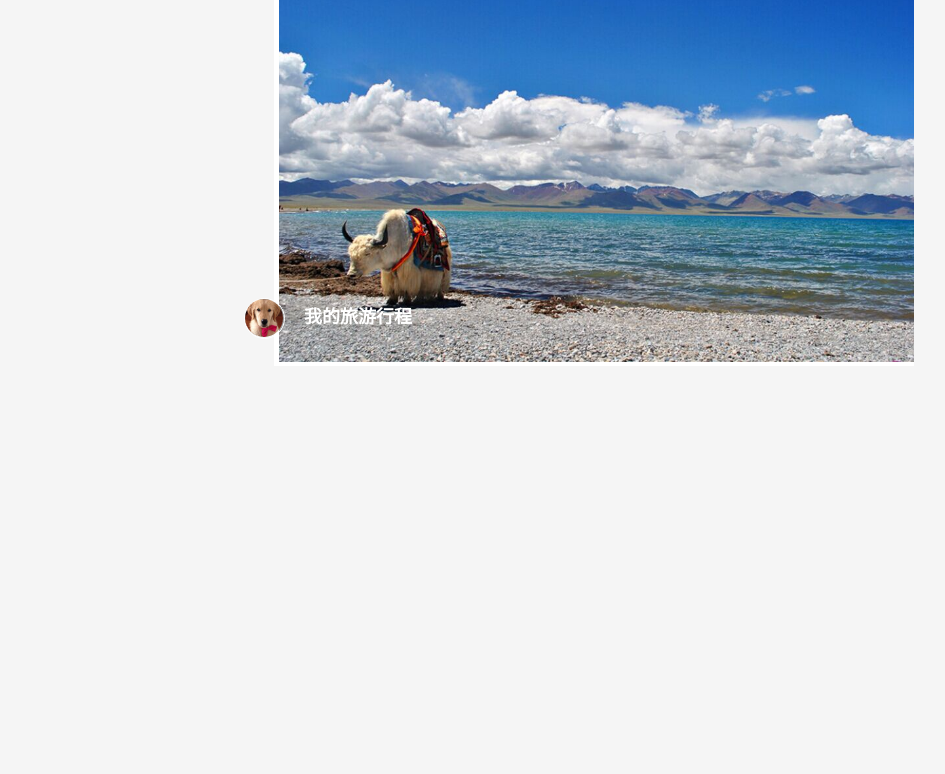
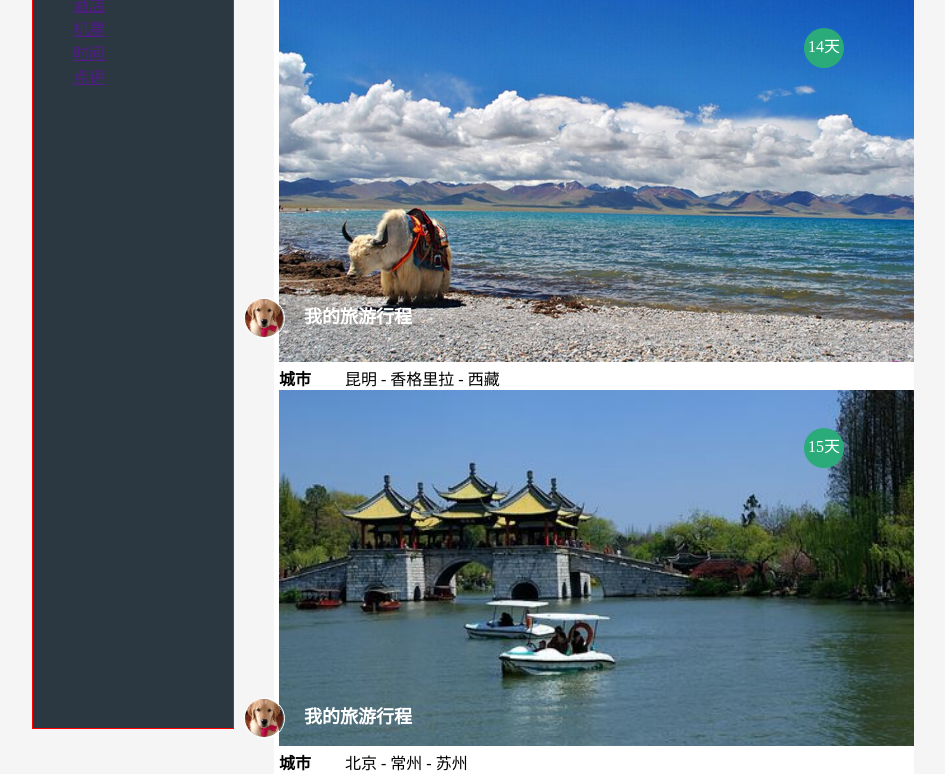
Before and after one commit to chenqibin005/hello, a plain HTML site: page tour/tour.html in a window 1280 px wide. Shown: the part 98-872 px from the top of the page, without its empty margins (46-991 px from the left). Before the commit the page ends 800 px from the top, so only its background shows below. Drawn offline with Linux system fonts and the light colour scheme.

Commit message:
3.30 第三次 陈祺斌

```diff
--- a/tour/tour.html
+++ b/tour/tour.html
@@ -53,6 +53,54 @@
         line-height: 40px;
         margin-left: 60px;
     }
+    .day{
+       width: 40px;
+       height: 40px;
+       border-radius: 50%;
+       text-align: center;
+       background-color: #2bab79;
+       line-height: 38px;
+       color: white;
+       position: absolute;
+       top: 110px;
+       left: 850px;
+    }
+    em{
+        font-style: normal;
+        font-weight: bolder;
+    }
+    span{
+        margin-left:30px ;
+    }
+    .bottom1{
+        position: absolute;
+        top: 780px;
+        left: 290px;
+    }
+    .day1{
+        width: 40px;
+       height: 40px;
+       border-radius: 50%;
+       text-align: center;
+       background-color: #2bab79;
+       line-height: 38px;
+       color: white;
+       position: absolute;
+       top: 510px;
+       left: 850px;
+    }
+    .qui-aside{
+        border: 1px solid red;
+        width:200px;
+        height: 800px;
+        background-color: #2b3741;
+        position: absolute;
+        top: 25px;
+        left: 78px;
+    }
+    .liststy{
+        list-style: none;
+    }
 
 </style>
 <body>
@@ -68,10 +116,47 @@
               <img src="images/touxiang.jpg" alt="" width="38" height="38" class="pic">
             </p>
             <h2 class="title">我的旅游行程</h2>
-
         </div>
 
+       <p class="day">
+           14天
+       </p>
 
+       <div>
+           <em>城市</em>
+           <span>
+           昆明 - 香格里拉 - 西藏
+           </span>
+       </div>
+       <a href="">
+        <img src="images/华东.jpg" alt="" width="635">
+    </a>
+    <div class="bottom1">
+        <p class="face">
+          <img src="images/touxiang.jpg" alt="" width="38" height="38" class="pic">
+        </p>
+        <h2 class="title">我的旅游行程</h2>
+    </div>
+    <div>
+        <em>城市</em>
+        <span>
+        北京 - 常州 - 苏州
+        </span>
+    </div>
+    <p class="day1">
+        15天
+    </p>
     </section>
 
+    <aside class="qui-aside">
+        <ul class="liststy" >
+           <li><a href="">首页</a></li>
+            <li><a href="">目的地</a></li>
+            <li><a href="">酒店</a></li>
+            <li><a href="">机票</a></li>
+            <li><a href="">时间</a></li>
+            <li><a href="">点评</a></li>
+        </ul>
+    </aside>
+
 </body>
```
